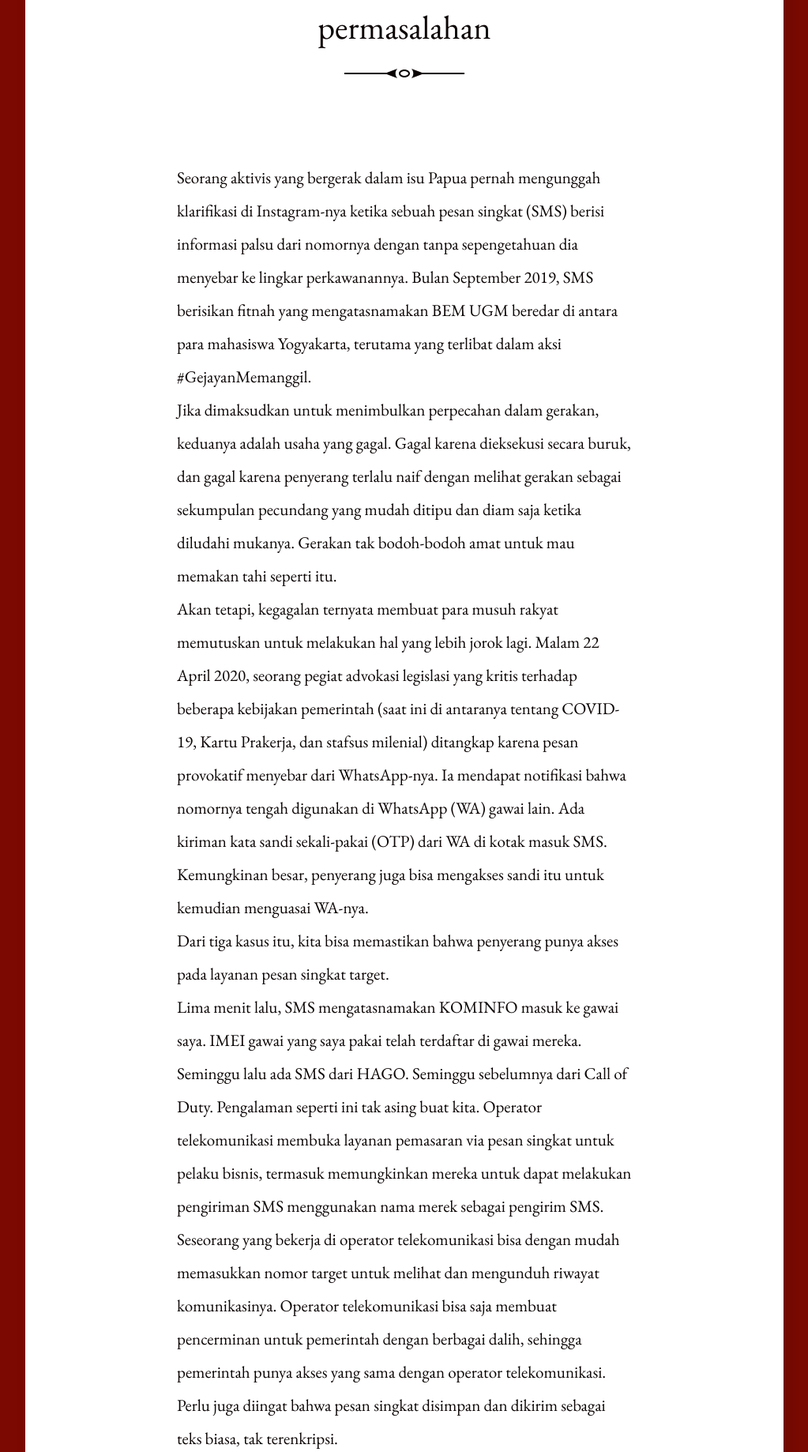
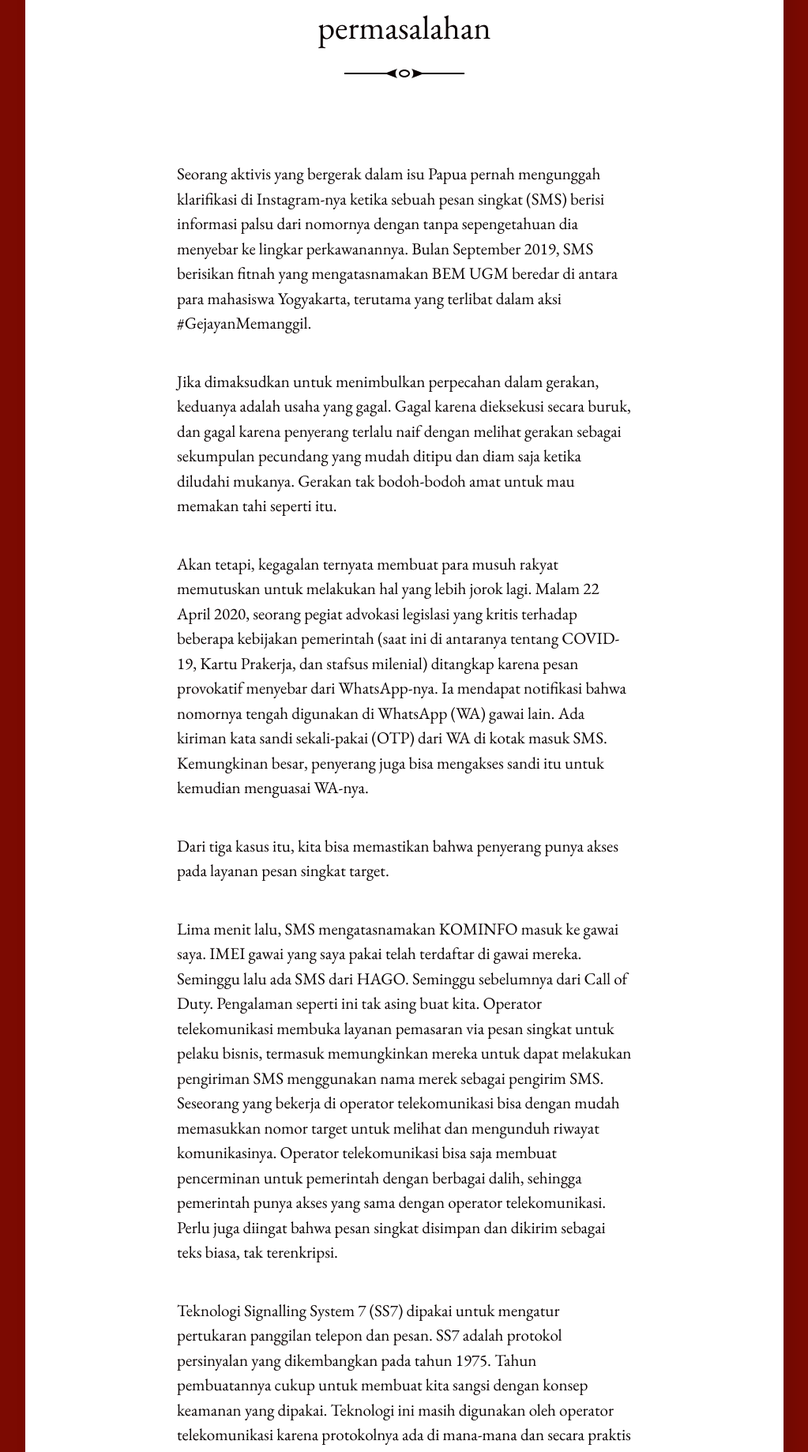
Before and after one commit to Berlawan/berlawan.github.io, a Jekyll site: the page built from _posts/2020-04-34-percaya-pada-operator-telekomunikasi-adalah-permasalahan.md, in a window 1280 px wide. Shown: the part 363-2201 px from the top of the page at 79% size, without its empty margins (128-1151 px from the left). Built offline with Jekyll 4.4.1, drawn with Linux system fonts in a browser that asks for light colours; comment, search, counter and statistics services are not loaded.

Commit message:
Update _article.scss

```diff
--- a/_sass/_article.scss
+++ b/_sass/_article.scss
@@ -22,8 +22,8 @@
 
 .post p {
   text-align: left;
-  line-height: 200%;
   text-justify: inter-word;
+  margin-bottom:2em
 }
 
 .post p:first-of-type,
@@ -47,7 +47,7 @@
 }
 
 .post-content:first-child {
-  margin-top: 4em;
+  margin-top: 3em;
 }
 
 .post-meta {
```
